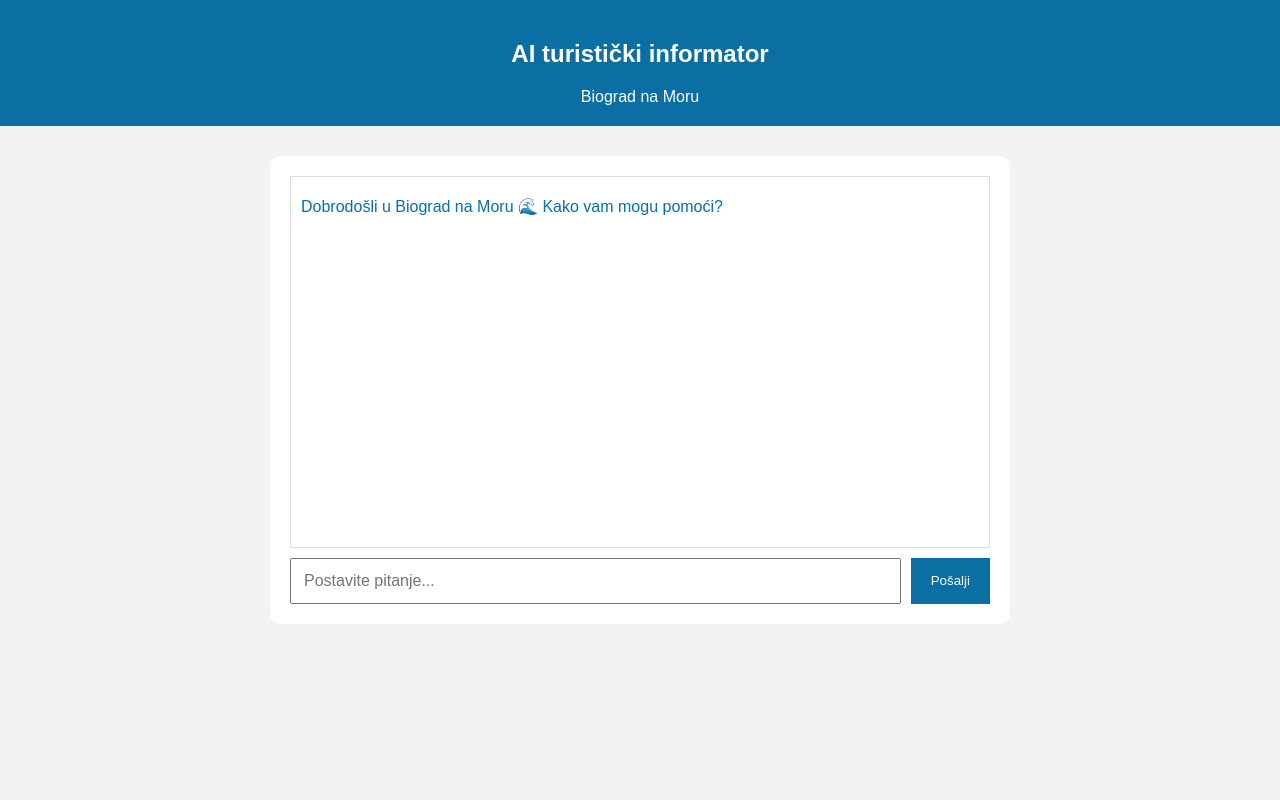
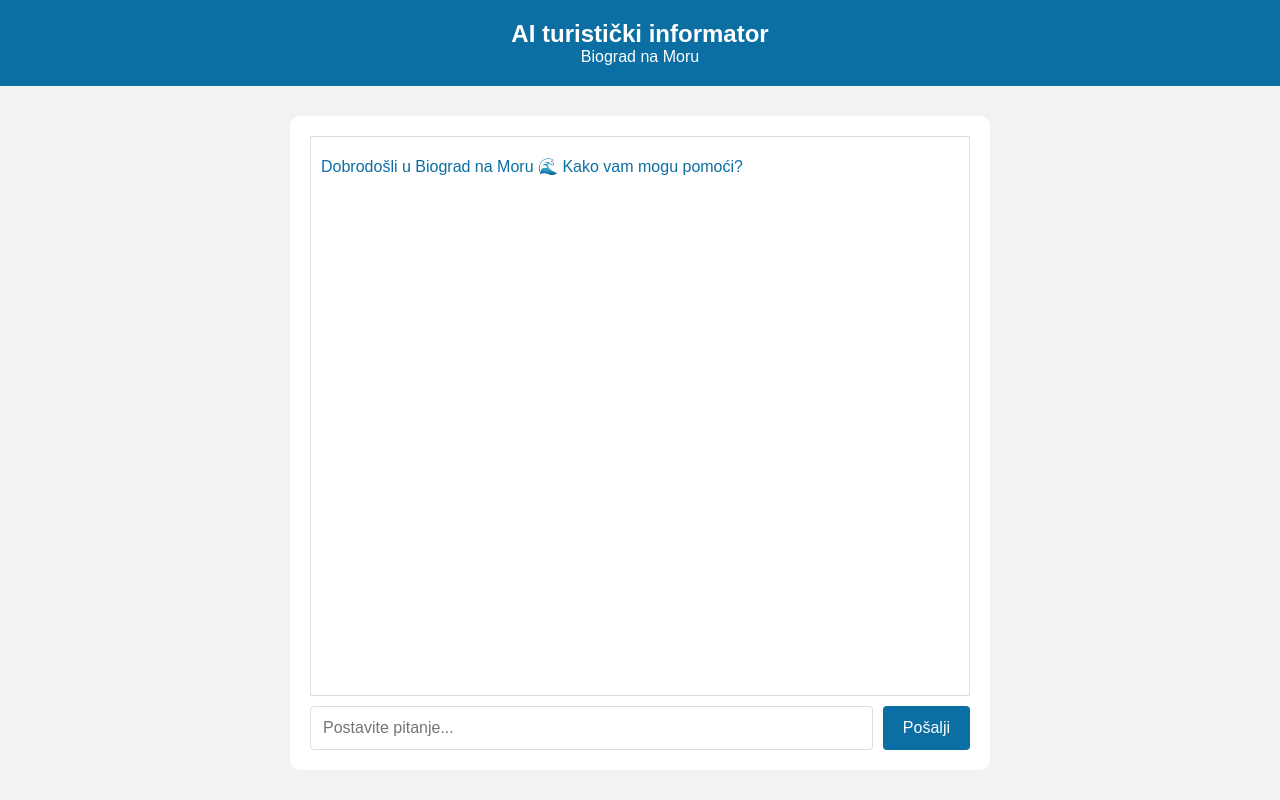
Before and after one commit to Salas-Hrastik/visitlogic-biograd, a website: page index.html in a window 1280 px wide. Both pictures are taken after a click on the button "Pošalji". Drawn offline with Linux system fonts and the light colour scheme.

Commit message:
Update index.html

```diff
--- a/index.html
+++ b/index.html
@@ -1,169 +1,117 @@
 <!DOCTYPE html>
 <html lang="hr">
-
 <head>
   <meta charset="UTF-8">
   <meta name="viewport" content="width=device-width, initial-scale=1.0">
   <title>AI turistički informator</title>
-
   <style>
-
-body{
-font-family:Arial;
-background:#f2f2f2;
-margin:0;
+    * { box-sizing: border-box; margin: 0; padding: 0; }
+    html, body {
+      height: 100%;
+      font-family: Arial, sans-serif;
+      background: #f2f2f2;
     }
-
-header{
-background:#0b6fa4;
-color:white;
-padding:20px;
-text-align:center;
+    body {
+      display: flex;
+      flex-direction: column;
     }
-
-.chat{
-max-width:700px;
-margin:30px auto;
-background:white;
-padding:20px;
-border-radius:10px;
+    header {
+      background: #0b6fa4;
+      color: white;
+      padding: 20px;
+      text-align: center;
+      flex-shrink: 0;
     }
-
-.messages{
-height:350px;
-overflow:auto;
-border:1px solid #ddd;
-padding:10px;
-margin-bottom:10px;
+    .chat {
+      flex: 1;
+      display: flex;
+      flex-direction: column;
+      max-width: 700px;
+      width: 100%;
+      margin: 30px auto;
+      background: white;
+      padding: 20px;
+      border-radius: 10px;
+      min-height: 0;
     }
-
-.user{
-text-align:right;
-margin:10px 0;
+    .messages {
+      flex: 1;
+      overflow-y: auto;
+      border: 1px solid #ddd;
+      padding: 10px;
+      margin-bottom: 10px;
+      min-height: 100px;
     }
-
-.bot{
-color:#0b6fa4;
-margin:10px 0;
+    .user { text-align: right; margin: 10px 0; }
+    .bot { color: #0b6fa4; margin: 10px 0; }
+    .row { display: flex; gap: 10px; flex-shrink: 0; }
+    input {
+      flex: 1;
+      padding: 12px;
+      font-size: 16px;
+      border: 1px solid #ddd;
+      border-radius: 4px;
     }
-
-.row{
-display:flex;
-gap:10px;
+    button {
+      padding: 12px 20px;
+      background: #0b6fa4;
+      color: white;
+      border: none;
+      cursor: pointer;
+      border-radius: 4px;
+      font-size: 16px;
     }
-
-input{
-flex:1;
-padding:12px;
-font-size:16px;
-}
-
-button{
-padding:12px 20px;
-background:#0b6fa4;
-color:white;
-border:none;
-cursor:pointer;
-}
-
+    button:hover { background: #095d8a; }
   </style>
 </head>
-
 <body>
-
   <header>
     <h2>AI turistički informator</h2>
     <div>Biograd na Moru</div>
   </header>
-
   <div class="chat">
-
     <div id="messages" class="messages"></div>
-
     <div class="row">
       <input id="input" placeholder="Postavite pitanje...">
       <button onclick="sendMessage()">Pošalji</button>
     </div>
-
   </div>
-
   <script>
-
-function addMessage(text,type){
-
-const div=document.createElement("div")
-div.className=type
-div.innerText=text
-
-document.getElementById("messages").appendChild(div)
-
-document.getElementById("messages").scrollTop=
-document.getElementById("messages").scrollHeight
-
+    function addMessage(text, type) {
+      const div = document.createElement("div");
+      div.className = type;
+      div.innerText = text;
+      document.getElementById("messages").appendChild(div);
+      document.getElementById("messages").scrollTop = document.getElementById("messages").scrollHeight;
     }
 
-async function sendMessage(){
-
-const input=document.getElementById("input")
-
-const text=input.value.trim()
-
-if(!text) return
-
-addMessage(text,"user")
-
-input.value=""
-
-try{
-
-const res=await fetch("/api/chat",{
-method:"POST",
-headers:{
-"Content-Type":"application/json"
-},
-body:JSON.stringify({message:text})
-})
-
-const raw=await res.text()
-
-console.log("API odgovor:",raw)
-
-let data
-
-try{
-data=JSON.parse(raw)
-}catch{
-addMessage(raw,"bot")
-return
+    async function sendMessage() {
+      const input = document.getElementById("input");
+      const text = input.value.trim();
+      if (!text) return;
+      addMessage(text, "user");
+      input.value = "";
+      try {
+        const res = await fetch("/api/chat", {
+          method: "POST",
+          headers: { "Content-Type": "application/json" },
+          body: JSON.stringify({ message: text })
+        });
+        const raw = await res.text();
+        let data;
+        try { data = JSON.parse(raw); } catch { addMessage(raw, "bot"); return; }
+        if (data.reply) { addMessage(data.reply, "bot"); }
+        else { addMessage("Bot nema odgovor.", "bot"); }
+      } catch(err) {
+        addMessage("Greška u komunikaciji sa serverom.", "bot");
+      }
     }
 
-if(data.reply){
-addMessage(data.reply,"bot")
-}else{
-addMessage("Bot nema odgovor.","bot")
-}
+    document.getElementById("input").addEventListener("keydown", function(e) {
+      if (e.key === "Enter") sendMessage();
+    });
 
-}catch(err){
-
-console.log(err)
-
-addMessage("Greška u komunikaciji sa serverom.","bot")
-
-}
-
-}
-
-document.getElementById("input").addEventListener("keydown",function(e){
-
-if(e.key==="Enter"){
-sendMessage()
-}
-
-})
-
-addMessage("Dobrodošli u Biograd na Moru 🌊 Kako vam mogu pomoći?","bot")
-
+    addMessage("Dobrodošli u Biograd na Moru \u{1F30A} Kako vam mogu pomoći?", "bot");
   </script>
-
 </body>
 </html>
```
Lines whose indentation alone changed are shown as unchanged.
